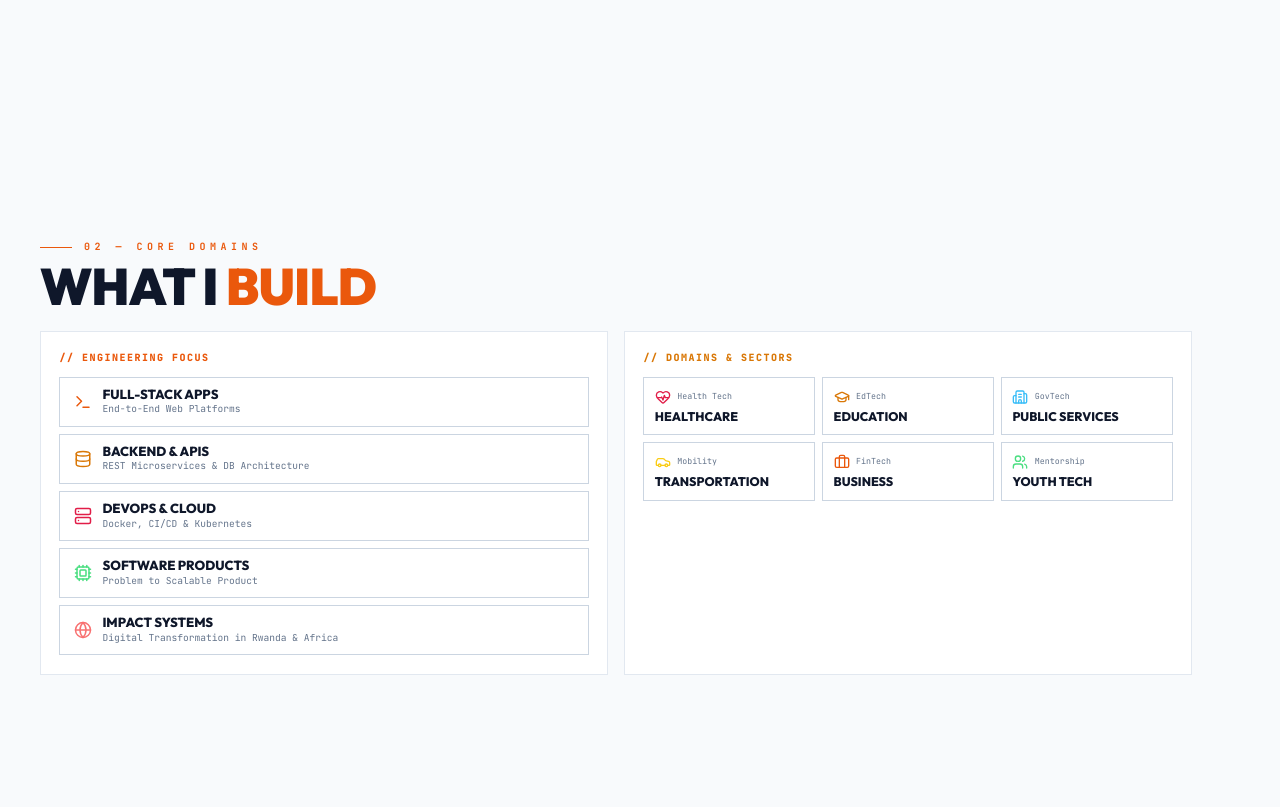
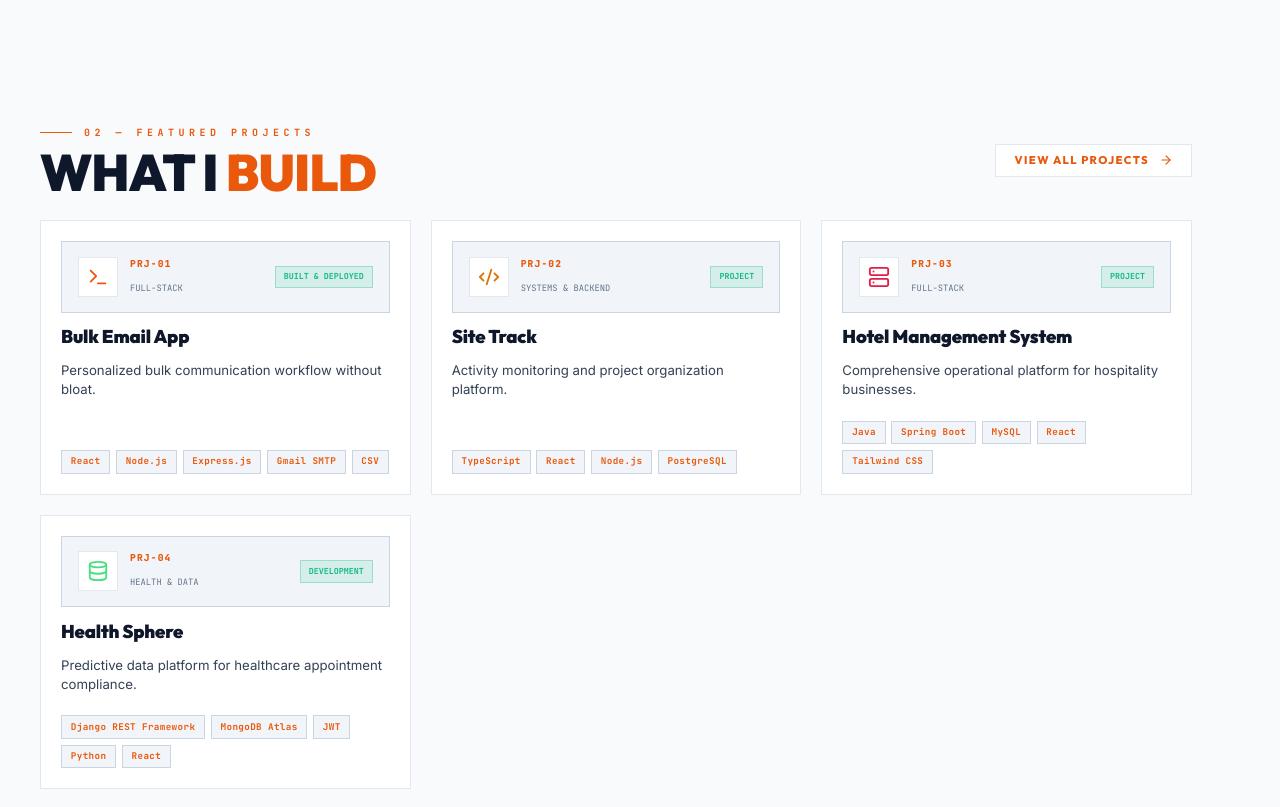
Before and after one commit to gasanashema/Portfolio, a React (Vite) app: page / in a window 1280 px wide. Shown: the part 1463-2270 px from the top of the page. Built offline with nearby package versions, Linux system fonts and the light colour scheme.

Commit message:
v1.0.13: Showcase project cards in What I Build section with thumbnail header, title, 1-sentence description, and tech stack pills

```diff
--- a/package.json
+++ b/package.json
@@ -1,7 +1,7 @@
 {
   "name": "shema-philbert-gasana---portfolio",
   "private": true,
-  "version": "1.0.12",
+  "version": "1.0.13",
   "type": "module",
   "scripts": {
     "dev": "vite",
--- a/src/App.tsx
+++ b/src/App.tsx
@@ -142,7 +142,11 @@ export default function App() {
       >
         <AnimatePresence mode="wait">
           {activePage === 'home' && (
-            <HomeView key="home" onNavigate={navigateTo} />
+            <HomeView
+              key="home"
+              onNavigate={navigateTo}
+              onSelectProject={(project) => setSelectedProject(project)}
+            />
           )}
 
           {activePage === 'work' && (
--- a/src/components/NsCodex.tsx
+++ b/src/components/NsCodex.tsx
@@ -1,57 +1,23 @@
 import React from 'react';
 import { motion } from 'framer-motion';
-import { Terminal, Database, Server, Cpu, Globe, HeartPulse, GraduationCap, Building2, Car, Briefcase, Users } from 'lucide-react';
+import { PROJECTS, type Project } from '../data/projects';
+import { FolderGit2, ArrowRight, Code2, Terminal, Database, Server } from 'lucide-react';
 
-interface BuildDomain {
-  key: string;
-  name: string;
-  tagline: string;
-  icon: React.ReactNode;
+interface NsCodexProps {
+  onSelectProject?: (project: Project) => void;
+  onNavigate?: (page: string) => void;
 }
 
-const BUILD_DOMAINS: BuildDomain[] = [
-  {
-    key: '01',
-    name: 'FULL-STACK APPS',
-    tagline: 'End-to-End Web Platforms',
-    icon: <Terminal size={18} style={{ color: 'var(--color-accent-primary)' }} />,
-  },
-  {
-    key: '02',
-    name: 'BACKEND & APIS',
-    tagline: 'REST Microservices & DB Architecture',
-    icon: <Database size={18} style={{ color: 'var(--color-accent-secondary)' }} />,
-  },
-  {
-    key: '03',
-    name: 'DEVOPS & CLOUD',
-    tagline: 'Docker, CI/CD & Kubernetes',
-    icon: <Server size={18} style={{ color: 'var(--color-accent-tertiary)' }} />,
-  },
-  {
-    key: '04',
-    name: 'SOFTWARE PRODUCTS',
-    tagline: 'Problem to Scalable Product',
-    icon: <Cpu size={18} style={{ color: '#4ade80' }} />,
-  },
-  {
-    key: '05',
-    name: 'IMPACT SYSTEMS',
-    tagline: 'Digital Transformation in Rwanda & Africa',
-    icon: <Globe size={18} style={{ color: '#f87171' }} />,
-  },
-];
+const FEATURED_PROJECTS = PROJECTS.slice(0, 4);
 
-const WHY_DOMAINS = [
-  { title: 'HEALTHCARE', icon: <HeartPulse size={16} style={{ color: 'var(--color-accent-tertiary)' }} />, tag: 'Health Tech' },
-  { title: 'EDUCATION', icon: <GraduationCap size={16} style={{ color: 'var(--color-accent-secondary)' }} />, tag: 'EdTech' },
-  { title: 'PUBLIC SERVICES', icon: <Building2 size={16} style={{ color: '#38bdf8' }} />, tag: 'GovTech' },
-  { title: 'TRANSPORTATION', icon: <Car size={16} style={{ color: '#facc15' }} />, tag: 'Mobility' },
-  { title: 'BUSINESS', icon: <Briefcase size={16} style={{ color: 'var(--color-accent-primary)' }} />, tag: 'FinTech' },
-  { title: 'YOUTH TECH', icon: <Users size={16} style={{ color: '#4ade80' }} />, tag: 'Mentorship' },
-];
+const ICON_MAP: Record<string, React.ReactNode> = {
+  'PRJ-01': <Terminal size={22} style={{ color: 'var(--color-accent-primary)' }} />,
+  'PRJ-02': <Code2 size={22} style={{ color: 'var(--color-accent-secondary)' }} />,
+  'PRJ-03': <Server size={22} style={{ color: 'var(--color-accent-tertiary)' }} />,
+  'PRJ-04': <Database size={22} style={{ color: '#4ade80' }} />,
+};
 
-export default function NsCodex() {
+export default function NsCodex({ onSelectProject, onNavigate }: NsCodexProps) {
   return (
     <motion.section
       id="nscodex"
@@ -69,15 +35,10 @@ export default function NsCodex() {
       }}
     >
       {/* Section Header */}
-      <div style={{ marginBottom: '1.25rem' }}>
-        <motion.div
-          initial={{ opacity: 0, y: 15 }}
-          whileInView={{ opacity: 1, y: 0 }}
-          viewport={{ once: true }}
-          transition={{ duration: 0.5 }}
-        >
+      <div style={{ marginBottom: '1.5rem', display: 'flex', alignItems: 'center', justifyContent: 'space-between', flexWrap: 'wrap', gap: '1rem' }}>
+        <div>
           <span className="section-label" style={{ marginBottom: '0.4rem', display: 'flex' }}>
-            02 — CORE DOMAINS
+            02 — FEATURED PROJECTS
           </span>
           <h2
             id="nscodex-heading"
@@ -92,108 +53,146 @@ export default function NsCodex() {
           >
             WHAT I <span className="text-gradient-flow">BUILD</span>
           </h2>
-        </motion.div>
         </div>
 
-      {/* Grid of Domains + Why Domains */}
+        {onNavigate && (
+          <button
+            onClick={() => onNavigate('work')}
+            className="btn-glass"
+            style={{ borderRadius: 0, padding: '0.55rem 1.15rem', fontSize: '0.7rem' }}
+          >
+            <span>VIEW ALL PROJECTS</span>
+            <ArrowRight size={14} />
+          </button>
+        )}
+      </div>
+
+      {/* Grid of Showcase Projects */}
       <div
         style={{
           display: 'grid',
-          gridTemplateColumns: 'repeat(auto-fit, minmax(300px, 1fr))',
-          gap: '1rem',
+          gridTemplateColumns: 'repeat(auto-fit, minmax(280px, 1fr))',
+          gap: '1.25rem',
         }}
       >
-        {/* What I Build Grid */}
+        {FEATURED_PROJECTS.map((project, i) => (
           <motion.div
-          initial={{ opacity: 0, y: 15 }}
+            key={project.id}
+            initial={{ opacity: 0, y: 20 }}
             whileInView={{ opacity: 1, y: 0 }}
             viewport={{ once: true }}
-          transition={{ duration: 0.5 }}
+            transition={{ duration: 0.4, delay: i * 0.08 }}
             className="liquid-glass-card"
+            onClick={() => onSelectProject && onSelectProject(project)}
             style={{
-            padding: '1.15rem',
+              padding: '1.25rem',
               borderRadius: 0,
               display: 'flex',
               flexDirection: 'column',
-            gap: '0.65rem',
+              gap: '0.85rem',
+              cursor: 'pointer',
+              border: '1px solid var(--glass-l2-border)',
+              background: 'var(--glass-l2-bg)',
             }}
           >
-          <span className="font-mono" style={{ fontSize: '0.625rem', fontWeight: 800, color: 'var(--color-accent-primary)', letterSpacing: '0.15em' }}>
-            // ENGINEERING FOCUS
-          </span>
-
-          <div style={{ display: 'flex', flexDirection: 'column', gap: '0.45rem' }}>
-            {BUILD_DOMAINS.map((domain) => (
+            {/* Thumbnail Header Block */}
             <div
-                key={domain.key}
-                className="glass-panel"
               style={{
-                  padding: '0.55rem 0.85rem',
-                  borderRadius: 0,
                 display: 'flex',
                 alignItems: 'center',
-                  gap: '0.65rem',
+                justifyContent: 'space-between',
+                padding: '0.85rem 1rem',
+                background: 'var(--color-bg-elevated)',
+                border: '1px solid var(--glass-l1-border)',
               }}
             >
-                {domain.icon}
-                <div style={{ display: 'flex', flexDirection: 'column' }}>
-                  <span className="font-display" style={{ fontSize: '0.82rem', fontWeight: 800, color: 'var(--color-text-primary)', lineHeight: 1.1 }}>
-                    {domain.name}
+              <div style={{ display: 'flex', alignItems: 'center', gap: '0.75rem' }}>
+                <div
+                  style={{
+                    width: '2.5rem',
+                    height: '2.5rem',
+                    background: 'var(--color-bg-surface)',
+                    border: '1px solid var(--glass-l2-border)',
+                    display: 'flex',
+                    alignItems: 'center',
+                    justifyContent: 'center',
+                  }}
+                >
+                  {ICON_MAP[project.code] || <FolderGit2 size={20} style={{ color: 'var(--color-accent-primary)' }} />}
+                </div>
+                <div>
+                  <span className="font-mono" style={{ fontSize: '0.6rem', fontWeight: 800, color: 'var(--color-accent-primary)', letterSpacing: '0.12em', display: 'block' }}>
+                    {project.code}
                   </span>
-                  <span className="font-mono" style={{ fontSize: '0.6rem', color: 'var(--color-text-tertiary)' }}>
-                    {domain.tagline}
+                  <span className="font-mono" style={{ fontSize: '0.55rem', color: 'var(--color-text-tertiary)', textTransform: 'uppercase' }}>
+                    {project.category}
                   </span>
                 </div>
               </div>
+
+              <span
+                className="font-mono"
+                style={{
+                  fontSize: '0.52rem',
+                  fontWeight: 700,
+                  padding: '0.2rem 0.5rem',
+                  background: 'rgba(16, 185, 129, 0.12)',
+                  border: '1px solid rgba(16, 185, 129, 0.3)',
+                  color: '#10b981',
+                  textTransform: 'uppercase',
+                }}
+              >
+                {project.status}
+              </span>
+            </div>
+
+            {/* Project Title */}
+            <h3
+              className="font-display"
+              style={{
+                fontSize: '1.15rem',
+                fontWeight: 900,
+                color: 'var(--color-text-primary)',
+                letterSpacing: '-0.01em',
+                lineHeight: 1.15,
+              }}
+            >
+              {project.title}
+            </h3>
+
+            {/* 1-Sentence Short Description */}
+            <p
+              style={{
+                fontSize: '0.825rem',
+                color: 'var(--color-text-secondary)',
+                lineHeight: 1.45,
+              }}
+            >
+              {project.tagline}.
+            </p>
+
+            {/* Tech Stack Pills */}
+            <div style={{ display: 'flex', flexWrap: 'wrap', gap: '0.35rem', marginTop: 'auto', paddingTop: '0.5rem' }}>
+              {project.techStack.map((tech) => (
+                <span
+                  key={tech}
+                  className="font-mono"
+                  style={{
+                    fontSize: '0.58rem',
+                    fontWeight: 700,
+                    padding: '0.2rem 0.55rem',
+                    background: 'var(--color-bg-elevated)',
+                    border: '1px solid var(--glass-l1-border)',
+                    color: 'var(--color-accent-primary)',
+                    letterSpacing: '0.04em',
+                  }}
+                >
+                  {tech}
+                </span>
               ))}
             </div>
           </motion.div>
-
-        {/* Why I Build Domains */}
-        <motion.div
-          initial={{ opacity: 0, y: 15 }}
-          whileInView={{ opacity: 1, y: 0 }}
-          viewport={{ once: true }}
-          transition={{ duration: 0.5, delay: 0.1 }}
-          className="liquid-glass-card"
-          style={{
-            padding: '1.15rem',
-            borderRadius: 0,
-            display: 'flex',
-            flexDirection: 'column',
-            gap: '0.65rem',
-          }}
-        >
-          <span className="font-mono" style={{ fontSize: '0.625rem', fontWeight: 800, color: 'var(--color-accent-secondary)', letterSpacing: '0.15em' }}>
-            // DOMAINS & SECTORS
-          </span>
-
-          <div style={{ display: 'grid', gridTemplateColumns: 'repeat(auto-fill, minmax(130px, 1fr))', gap: '0.45rem' }}>
-            {WHY_DOMAINS.map((item) => (
-              <div
-                key={item.title}
-                className="glass-panel"
-                style={{
-                  padding: '0.65rem',
-                  borderRadius: 0,
-                  display: 'flex',
-                  flexDirection: 'column',
-                  gap: '0.35rem',
-                }}
-              >
-                <div style={{ display: 'flex', alignItems: 'center', gap: '0.4rem' }}>
-                  {item.icon}
-                  <span className="font-mono" style={{ fontSize: '0.52rem', color: 'var(--color-text-tertiary)' }}>
-                    {item.tag}
-                  </span>
-                </div>
-                <span className="font-display" style={{ fontSize: '0.78rem', fontWeight: 800, color: 'var(--color-text-primary)', lineHeight: 1.1 }}>
-                  {item.title}
-                </span>
-              </div>
         ))}
-          </div>
-        </motion.div>
       </div>
     </motion.section>
   );
--- a/src/components/views/HomeView.tsx
+++ b/src/components/views/HomeView.tsx
@@ -5,11 +5,14 @@ import About from '../About';
 import NsCodex from '../NsCodex';
 import { ArrowRight, FolderGit2, Mail } from 'lucide-react';
 
+import type { Project } from '../../data/projects';
+
 interface HomeViewProps {
   onNavigate: (page: string) => void;
+  onSelectProject?: (project: Project) => void;
 }
 
-export default function HomeView({ onNavigate }: HomeViewProps) {
+export default function HomeView({ onNavigate, onSelectProject }: HomeViewProps) {
   return (
     <motion.div
       initial={{ opacity: 0, y: 15 }}
@@ -20,7 +23,7 @@ export default function HomeView({ onNavigate }: HomeViewProps) {
     >
       <Hero />
       <About />
-      <NsCodex />
+      <NsCodex onSelectProject={onSelectProject} onNavigate={onNavigate} />
 
       {/* Page Navigation Callouts */}
       <motion.section
```
Lines whose indentation alone changed are shown as unchanged.
